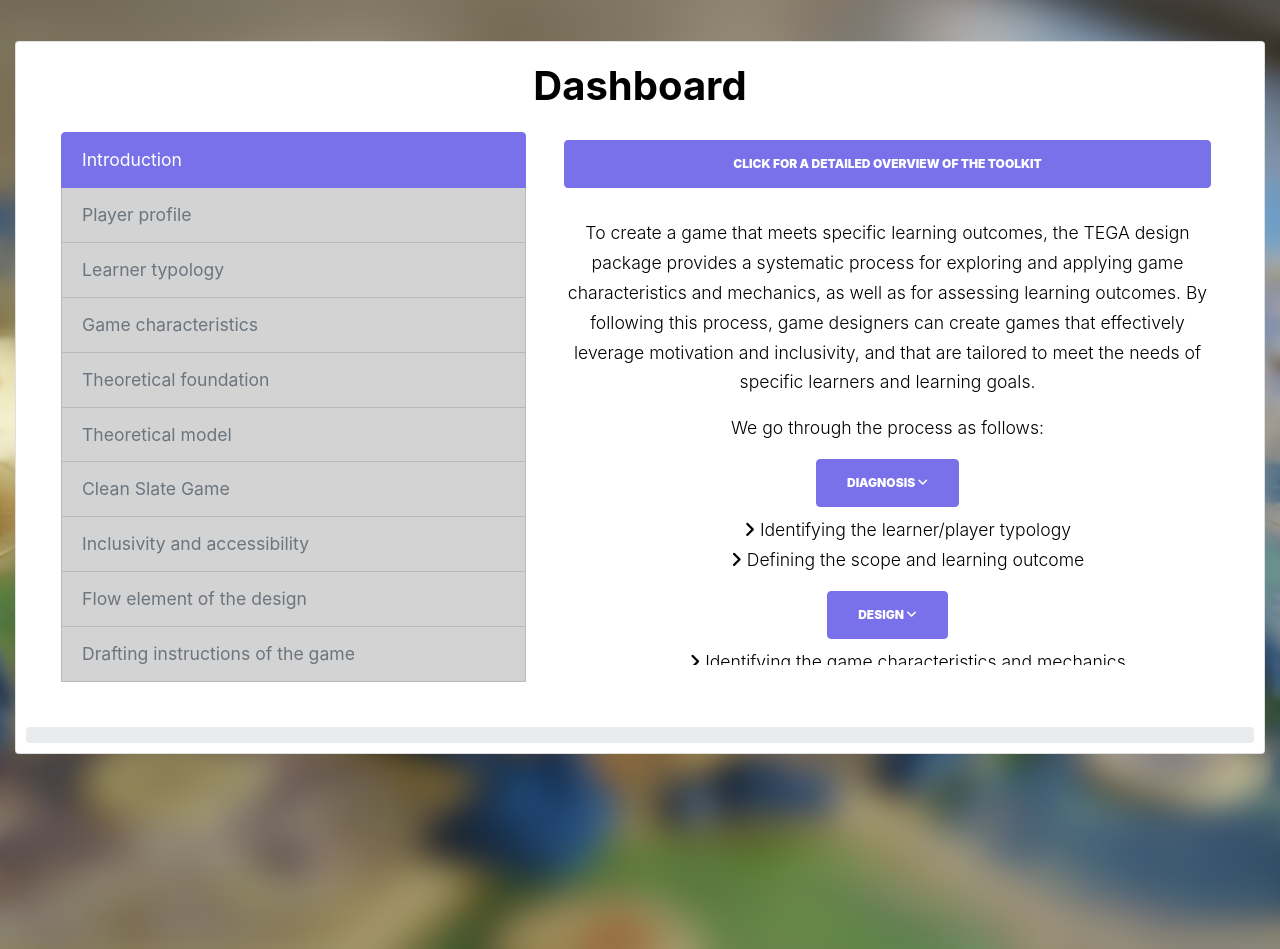
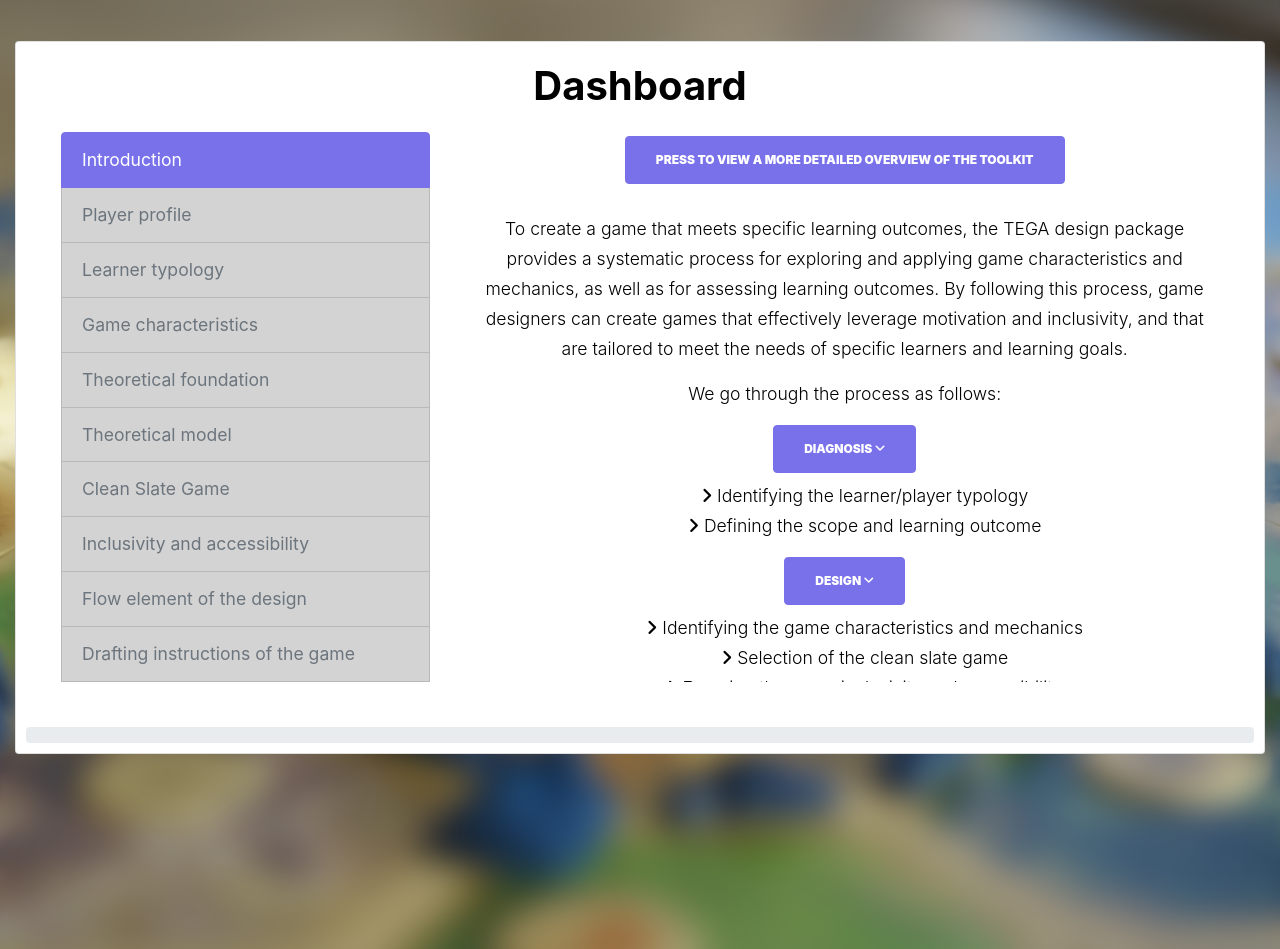
Before and after one commit to tsmithscott/tega-toolkit, a Flask app: page /dashboard in a window 1280 px wide; the page is wider, and only the part inside the window is pictured. Shown: the part 109-1058 px from the top of that part. Run offline with Flask 3, Linux system fonts and the light colour scheme; some libraries are stand-ins or nearby versions; some web fonts are replaced.

Commit message:
Minor visual improvements

```diff
--- a/templates/dashboard.html
+++ b/templates/dashboard.html
@@ -80,8 +80,8 @@
                         </div>
                     </div>
                     {% endif %}
-                    <div id="dashboard-container-left" class="row gx-5 centered-div flex-nowrap" style="padding-bottom: 25px; padding-left: 45px; padding-right: 45px; {% if current_user.is_authenticated %}display: none{% endif %}">
-                        <div class="col-sm-5" style="min-width:200px; height: 550px; overflow-y: scroll; overflow-x:hidden; direction: rtl;">
+                    <div id="dashboard-container-left" class="row gx-5 centered-div flex-nowrap" style="padding-bottom: 25px; padding-left: 45px; padding-right: 35px; {% if current_user.is_authenticated %}display: none{% endif %}">
+                        <div class="col-sm-4" style="min-width:200px; height: 550px; overflow-y: scroll; overflow-x:hidden; direction: rtl;">
                             <ul class="list-group w-sm-50" style="direction: ltr;">
                                 <button id="introduction" class="list-group-item list-group-item-action dashboard-section active" aria-current="true">Introduction<input type="hidden" value=1></button>
                                 <button id="profile" class="list-group-item list-group-item-action dashboard-section" disabled style="background-color:lightgray">Player profile<input type="hidden" value=0></button>
@@ -98,16 +98,17 @@
                                 <button id="justification" class="list-group-item list-group-item-action dashboard-section" disabled style="background-color:lightgray">Justification<input type="hidden" value=0></button>
                             </ul>
                         </div>
-                        <div id="dashboard-container-right" class="container justify-content-center text-center p-2" style="max-height:550px; min-height:550px;">
-
-                            <div id="dashboard-container-right-column" class="col-12">
+                        <div id="dashboard-container-right" class="container justify-content-center text-center pt-1 pb-0" style="max-height:550px; min-height:550px;">
+
+                            <div id="dashboard-container-right-column" class="col-12" style="height: 546px;">
 
 
                                 <!-- Introduction -->
                                 <div id="introduction-content" class="dashboard-content">
-                                    <a id="introductionModal1Button" class="btn btn-primary btn-block text-wrap" data-bs-toggle="modal" href="#introductionModal1" role="button">
-                                        Click for a Detailed Overview of the Toolkit</a>
-                                    <br />
+                                    <a id="introductionModal1Button" class="btn btn-primary text-wrap" data-bs-toggle="modal" href="#introductionModal1" role="button">
+                                        Press to view a more Detailed Overview of the Toolkit
+                                    </a>
+                                    <br /><br />
                                     <p style="color: black">To create a game that meets specific learning outcomes, the TEGA design package provides a systematic process for exploring and applying game characteristics and mechanics, as well as for assessing learning outcomes. By following this process, game designers can create games that effectively leverage motivation and inclusivity, and that are tailored to meet the needs of specific learners and learning goals.</p>
                                     <p style="color: black">We go through the process as follows:</p>
                                     <div class="accordion" style="text-align: center;">
@@ -165,7 +166,7 @@
                                             </div>
                                         </div>
                                     </div>
-                                    <br /><br />
+                                    <br />
                                     <button onclick="processSection('introduction')" id="introduction-submit" class='btn btn-secondary dashboard-content-submit' type="button" class="btn btn-secondary">Continue to next section</button>
                                 </div>
                                 <!-- End Introduction -->
@@ -201,7 +202,6 @@
                                             Adversaries</button>
                                         </div>
                                     </div>
-                                    <br />
                                     <span class="errorMessage" style="color:red" hidden>You must select at least one option!</span>
                                     <br />
                                     <button onclick="processSection('profile')" id="profile-submit" class='btn btn-secondary dashboard-content-submit' type="button" class="btn btn-secondary">Save & Continue</button>
@@ -333,7 +333,6 @@
                                     <span class="errorMessage" style="color:red" hidden>You must select at least one option!</span>
                                     <span class="errorSubMessage" style="color:red" hidden>Please select at least one submeasure from the non-green measures!</span>
                                     <br />
-                                    <br />
                                     <button onclick="processSection('characteristics')" id="characteristics-submit" class='btn btn-secondary dashboard-content-submit' type="button" class="btn btn-secondary">
                                         Save & Continue
                                     </button>
@@ -1034,7 +1033,7 @@
                                     <p style="color:black;">In this section, you will be testing your game to ensure that it is enjoyable and functional for players.</p>
                                     <p style="color:black;">Playtesting is the process of testing your game with a group of players to identify any issues, errors or bugs that may impact the playability of the game. Beta-Play refers to a specific type of playtesting that involves releasing a beta version of the game to a small group of players, often selected from the game's target audience. The players then provide feedback on their experiences with the game, which can be used to improve and refine the game design.</p>
                                     <p style="color:black;">In this section, you will plan and conduct a half-day playtesting session to gather feedback on your game. This will involve selecting a group of players, creating a testing environment, and facilitating the playtesting session. You will also be responsible for analyzing the feedback collected during the playtesting session, identifying any issues or bugs, and making any necessary adjustments to improve the game's playability.</p>
-                                    <p style="color:black;">Please add records accordingly:</p><br />
+                                    <p style="color:black;">Please add records accordingly:</p>
                                     <form id="playability-form" action="javascript:;" onsubmit="processSection('playability')">
                                         <table class="table table-bordered" style="color:black;">
                                             <thead>
@@ -1111,7 +1110,7 @@
 
 <!-- Modals - Introduction -->
 <div class="modal fade" id="introductionModal1" tabindex="-1" aria-labelledby="introductionModalLabel1" aria-hidden="true">
-    <div class="modal-dialog modal-dialog-centered">
+    <div class="modal-dialog modal-dialog-centered modal-lg">
         <div class="modal-content">
             <div class="modal-header">
                 <h5 class="modal-title fs-5 text-dark" id="introductionModalLabel1">Overview</h1>
@@ -1131,7 +1130,7 @@
 
 <!-- Modals - Characteristics of a Game -->
 <div class="modal fade" id="characteristicsModal1" tabindex="-1" aria-labelledby="characteristicsModalLabel1" aria-hidden="true">
-    <div class="modal-dialog modal-dialog-centered">
+    <div class="modal-dialog modal-dialog-centered modal-lg">
         <div class="modal-content">
             <div class="modal-header">
                 <h5 class="modal-title fs-5 text-dark" id="characteristicsModalLabel1">Game Structure</h1>
@@ -1311,7 +1310,7 @@
     </div>
 </div>
 <div class="modal fade" id="foundationModal4" tabindex="-1" aria-labelledby="foundationModalLabel4" aria-hidden="true">
-    <div class="modal-dialog modal-dialog-centered">
+    <div class="modal-dialog modal-dialog-centered modal-lg">
         <div class="modal-content">
             <div class="modal-header">
                 <h5 class="modal-title fs-5 text-dark" id="foundationModalLabel4">Rule System</h1>
@@ -1369,7 +1368,7 @@
     </div>
 </div>
 <div class="modal fade" id="foundationModal5" tabindex="-1" aria-labelledby="foundationModalLabel5" aria-hidden="true">
-    <div class="modal-dialog modal-dialog-centered">
+    <div class="modal-dialog modal-dialog-centered modal-lg">
         <div class="modal-content">
             <div class="modal-header">
                 <h5 class="modal-title fs-5 text-dark" id="foundationModalLabel5">Flow Principle</h1>
```
